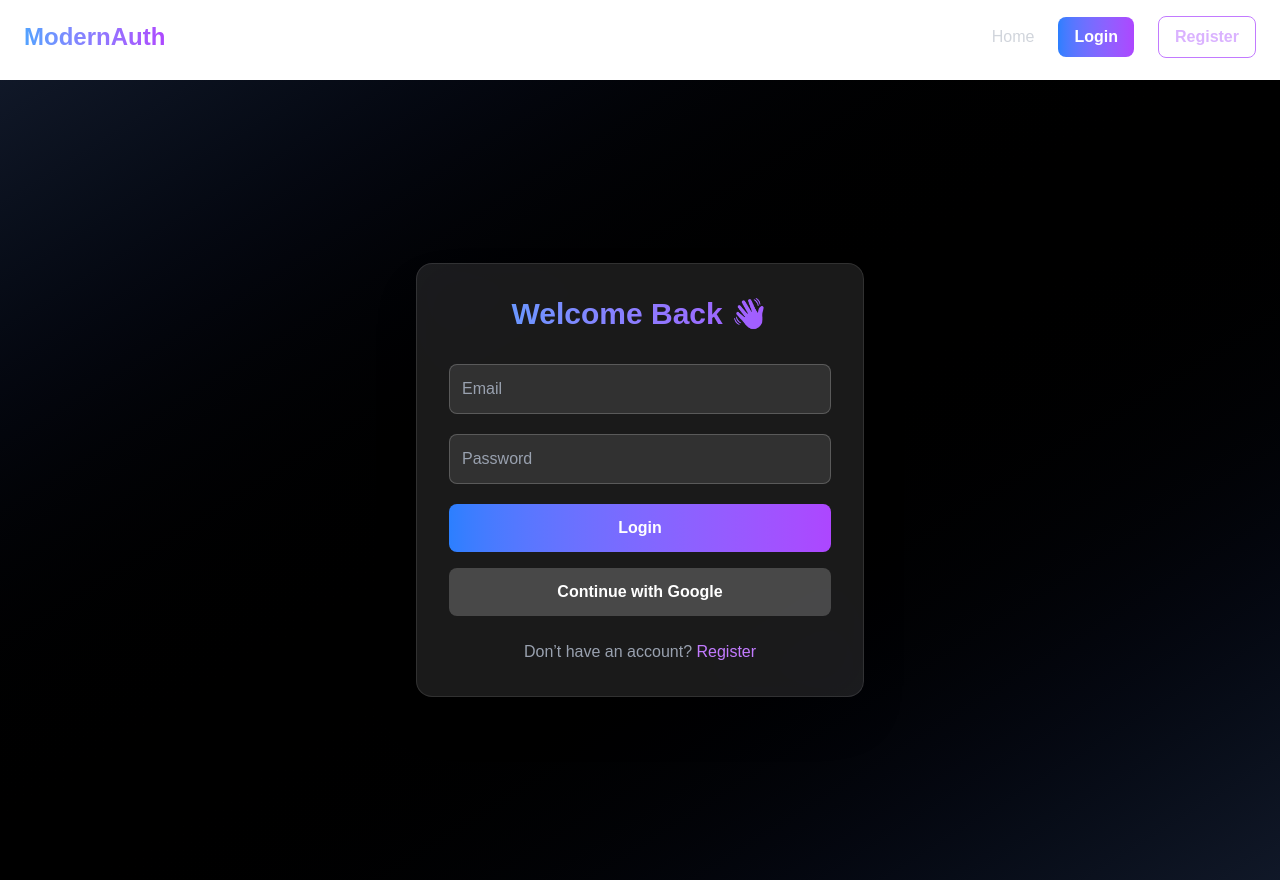
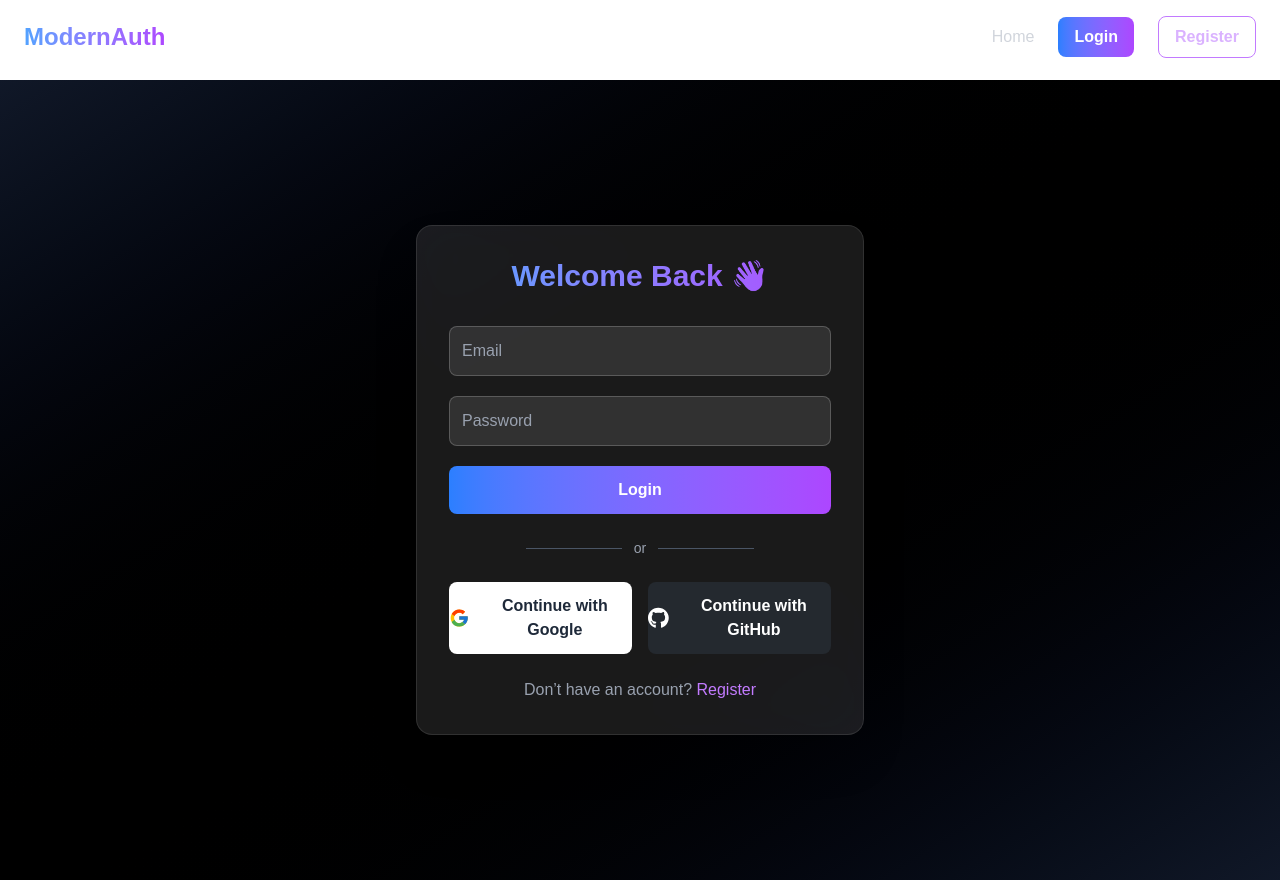
Before and after one commit to Clinton1029/next-auth, a Next.js app: page /login in a window 1280 px wide. Built offline with nearby package versions, Linux system fonts and the light colour scheme.

Commit message:
update login page

```diff
--- a/app/(auth)/login/page.jsx
+++ b/app/(auth)/login/page.jsx
@@ -2,6 +2,8 @@
 
 import { motion } from "framer-motion";
 import Link from "next/link";
+import { FcGoogle } from "react-icons/fc";
+import { FaGithub } from "react-icons/fa";
 
 export default function LoginPage() {
   return (
@@ -16,7 +18,7 @@ export default function LoginPage() {
           Welcome Back 👋
         </h1>
 
-        {/* Form */}
+        {/* Login Form */}
         <form className="flex flex-col space-y-5">
           <input
             type="email"
@@ -37,13 +39,31 @@ export default function LoginPage() {
           </button>
         </form>
 
-        {/* Google Button (for OAuth later) */}
-        <button
-          className="w-full mt-4 py-3 rounded-lg bg-white/20 text-white font-semibold hover:bg-white/30 transition"
-        >
-          Continue with Google
-        </button>
+        {/* Divider */}
+        <div className="flex items-center justify-center my-6">
+          <div className="border-t border-gray-600 w-1/4"></div>
+          <span className="text-gray-400 text-sm mx-3">or</span>
+          <div className="border-t border-gray-600 w-1/4"></div>
+        </div>
 
+        {/* OAuth Buttons */}
+        <div className="flex flex-col sm:flex-row gap-4">
+          <button
+            className="flex items-center justify-center gap-2 w-full py-3 rounded-lg bg-white text-gray-800 font-semibold hover:bg-gray-100 transition"
+          >
+            <FcGoogle size={22} />
+            <span>Continue with Google</span>
+          </button>
+
+          <button
+            className="flex items-center justify-center gap-2 w-full py-3 rounded-lg bg-[#24292F] text-white font-semibold hover:bg-[#333] transition"
+          >
+            <FaGithub size={22} />
+            <span>Continue with GitHub</span>
+          </button>
+        </div>
+
+        {/* Register link */}
         <p className="text-center text-gray-400 mt-6">
           Don’t have an account?{" "}
           <Link href="/register" className="text-purple-400 hover:underline">
```
